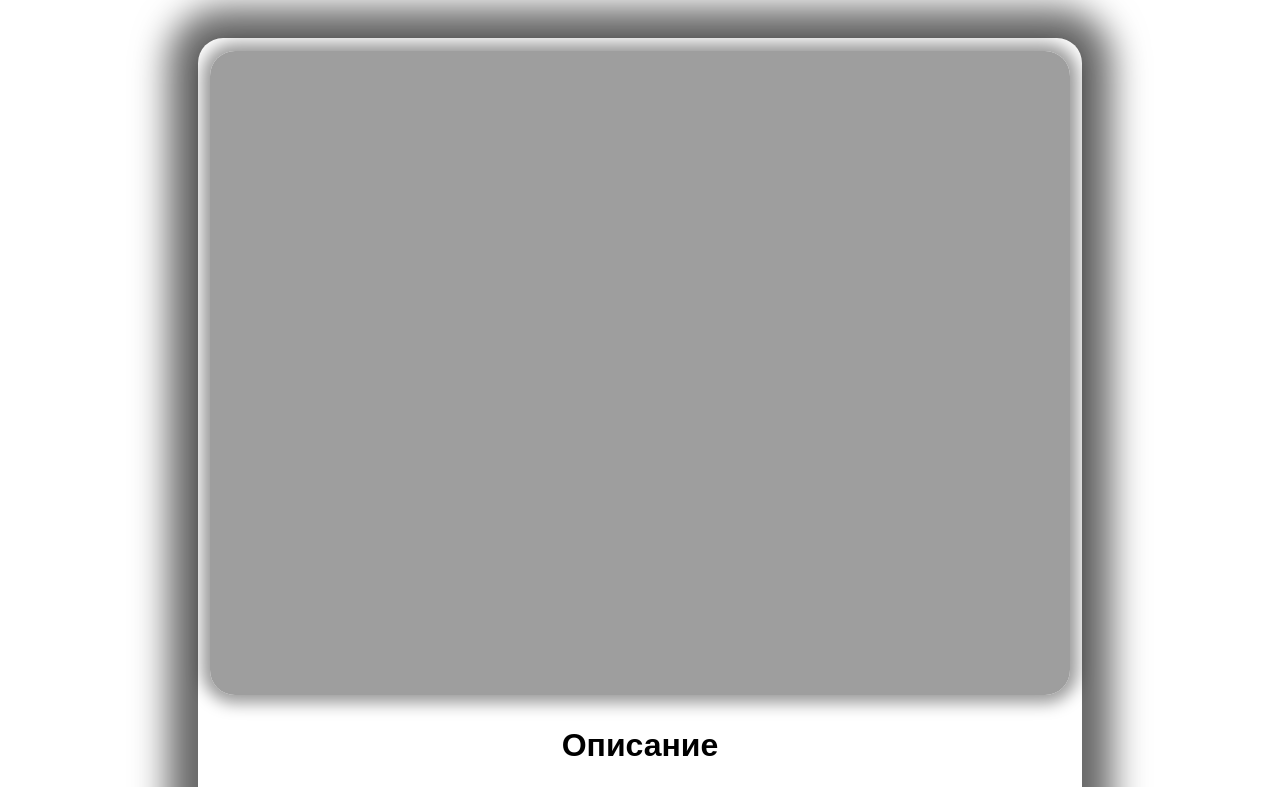
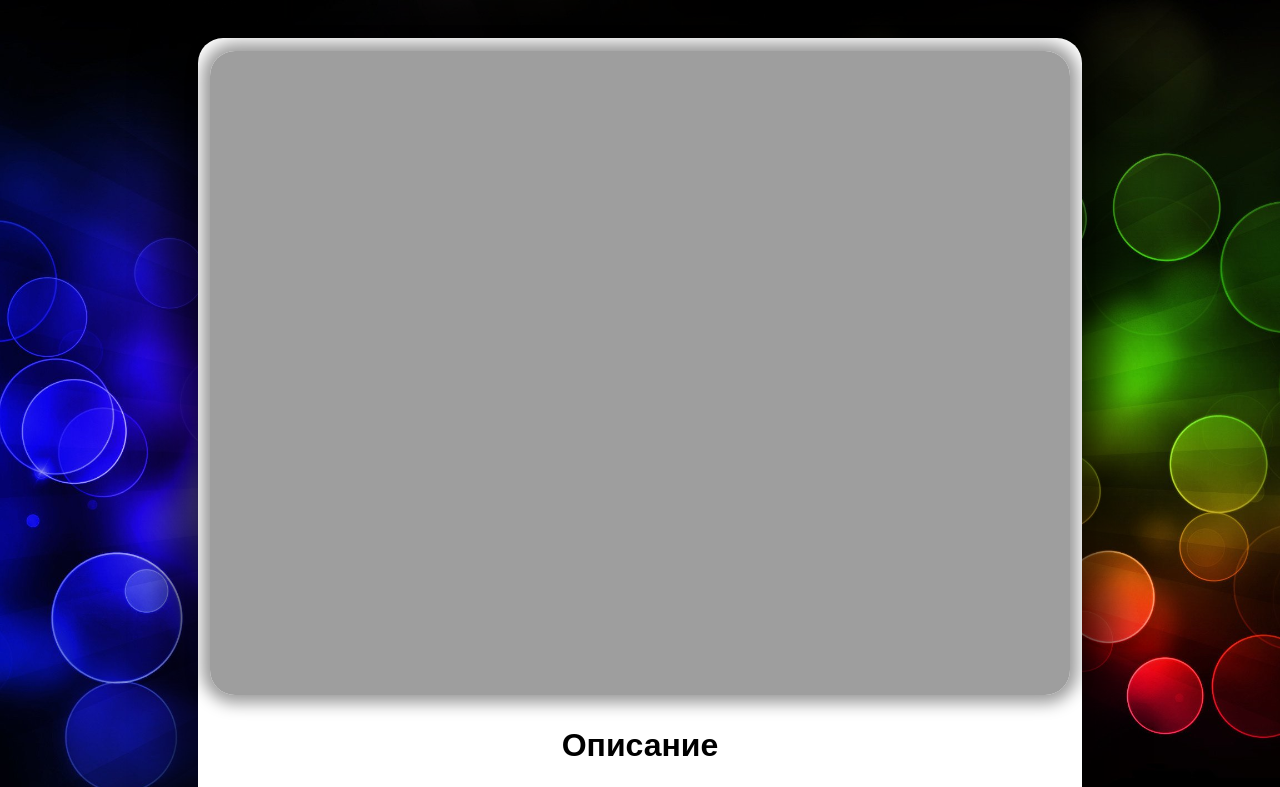
Before and after one commit to vadim00001/GuessTheNumberSite, a plain HTML site: page index.html in a window 1280 px wide. Shown: the top 787 px of the page. Drawn offline with Linux system fonts and the light colour scheme; the site is published under a folder, as on GitHub Pages, so addresses that start at the root find nothing; a web font is replaced by a local one.

Commit message:
Add files via upload

```diff
--- a/style.css
+++ b/style.css
@@ -7,7 +7,7 @@
 }
 
 body {
-    background: url(/img/back.jpg);
+    background: url(img/back.jpg);
     background-position: center center;
     background-repeat: no-repeat;
     background-attachment: fixed;
```
